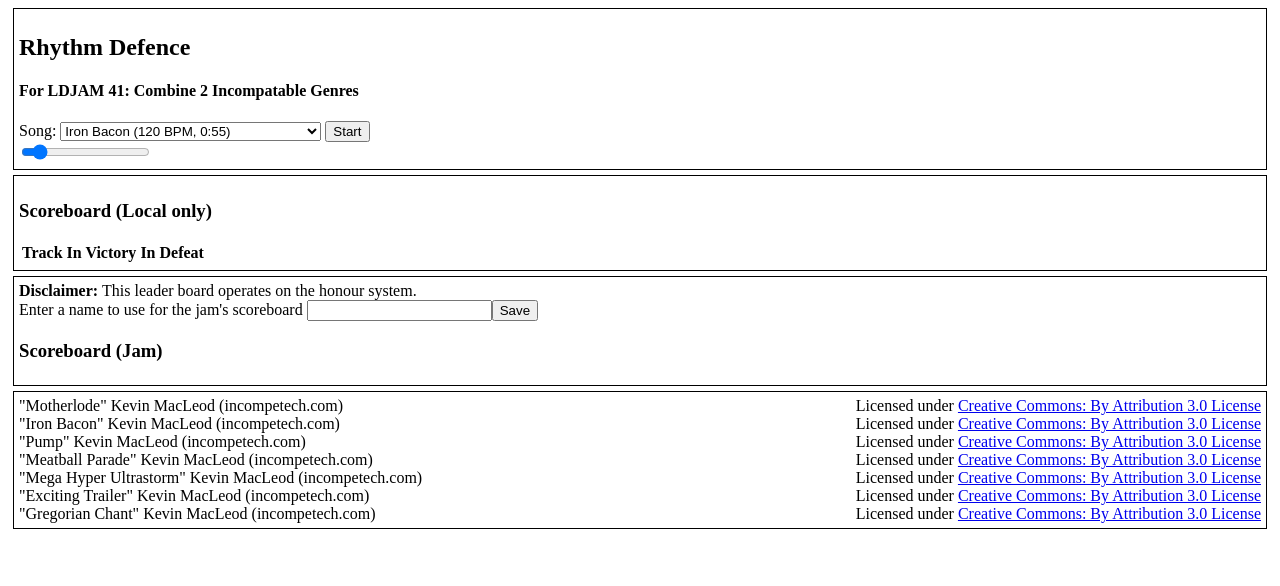
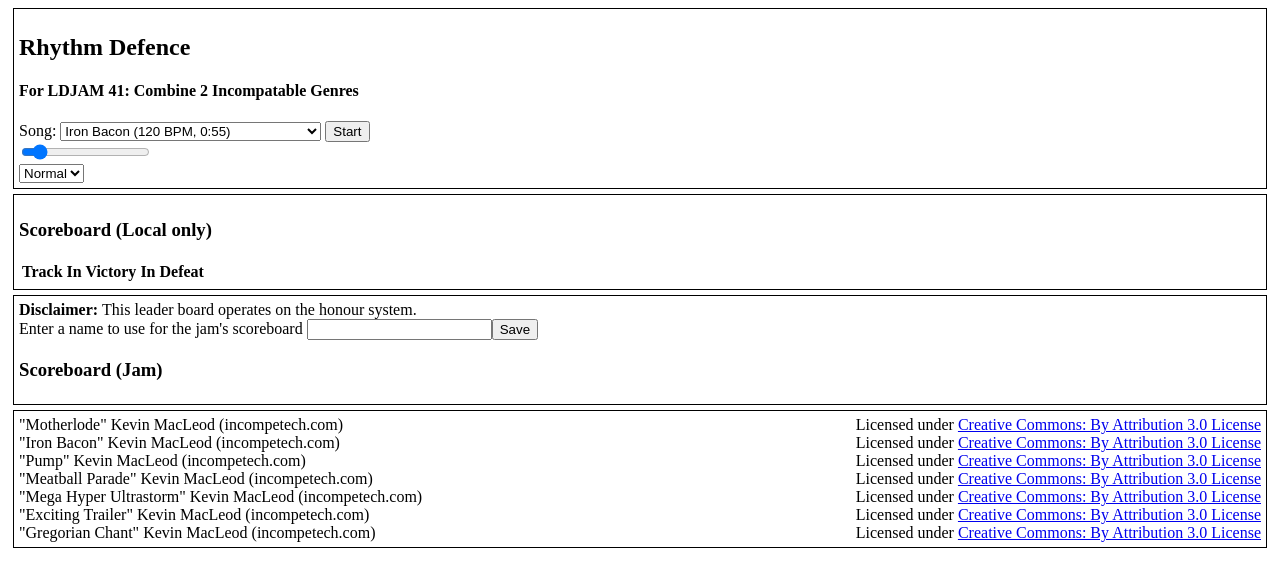
Before and after one commit to MatthewRobertMason/Mammoth-Sheep-Scout, a plain HTML site: page index.html in a window 1280 px wide. Drawn offline with nearby package versions, Linux system fonts and the light colour scheme.

Commit message:
Add difficulty selector

```diff
--- a/index.html
+++ b/index.html
@@ -91,6 +91,20 @@
 
         <div>
           <input id='menu-volume' type="range" min='0' max='1000' value='500' onchange='VolumeSliderChange(arguments[0])'>
+        </div>
+
+        <div>
+          <select id='difficulty' onchange='Cookies.set("difficulty", )'>
+            <option value='0.8'>Easy</option>
+            <option value='1'>Normal</option>
+            <option value='1.2'>Hard</option>
+          </select>
+          <script>
+            if(typeof Cookies.get('difficulty') == 'undefined') {
+              Cookies.set('difficulty', '1')
+            }
+            $('#difficulty').val(Cookies.get('difficulty'));
+          </script>
         </div>
 
       </div>
@@ -288,7 +302,7 @@
           audioData = data
           audioReady = true;
           maybeStart();
-        })
+        }, Number(Cookies.get('difficulty')))
 
         // Ask three to load the graphics
         LoadAllSprites(() => {
```
